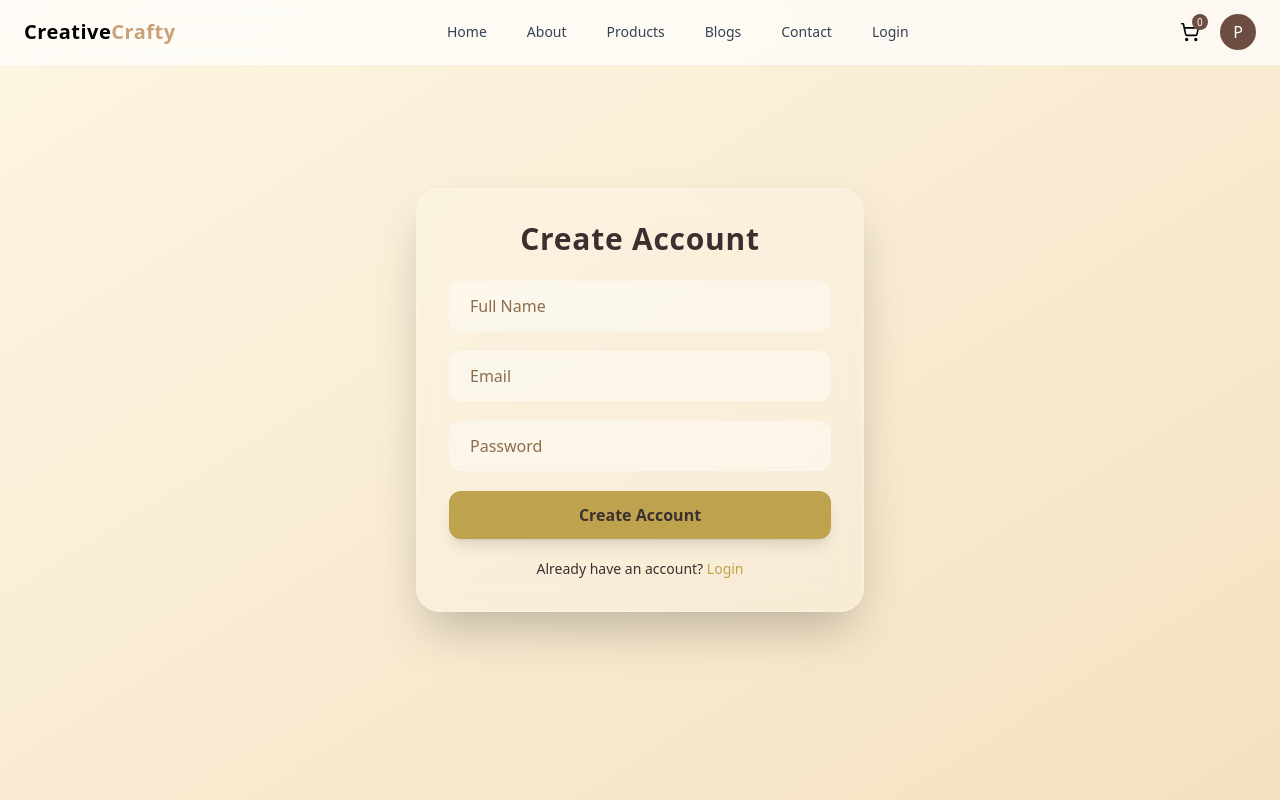
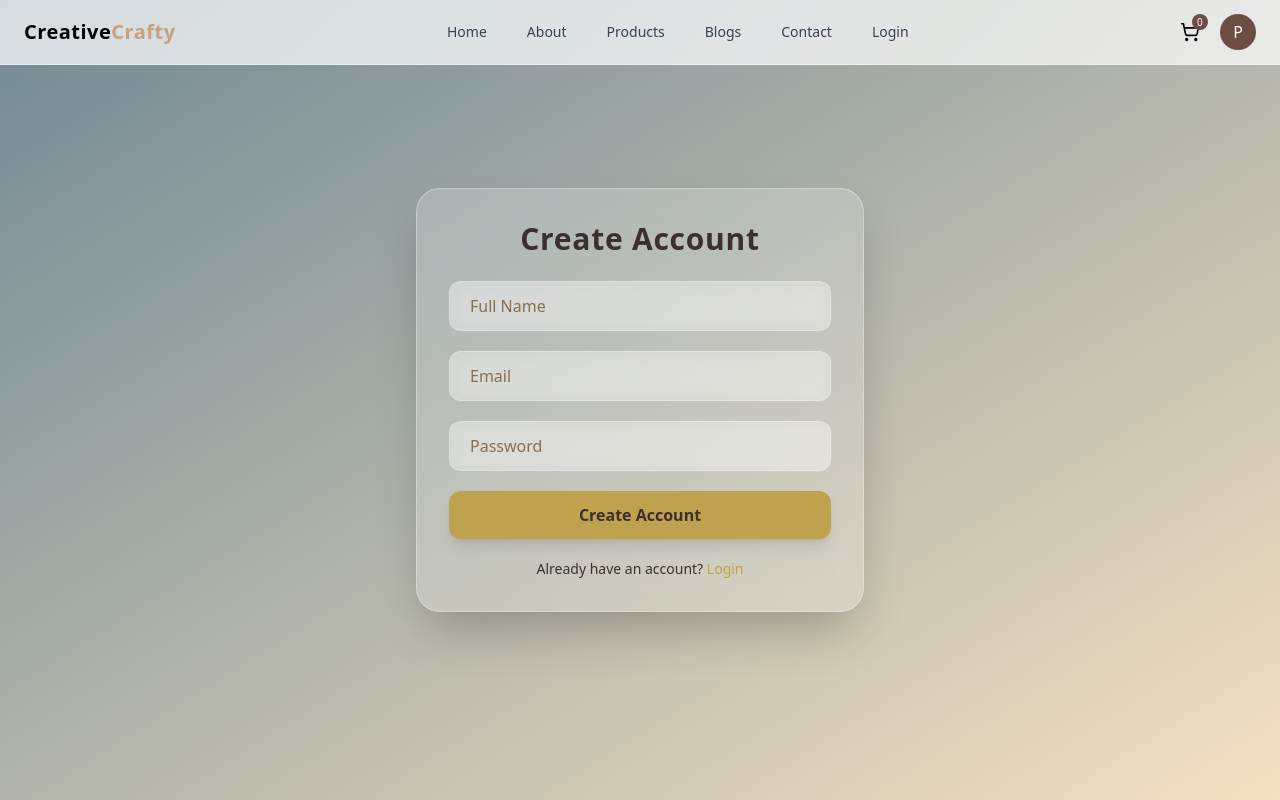
Before and after one commit to kirteshshirodkar/creativeCrafty, a React (Vite) app in the folder client/: page /register in a window 1280 px wide. Shown: the top 800 px of the page. Built offline with nearby package versions, Linux system fonts and the light colour scheme.

Commit message:
updated register

```diff
--- a/client/src/pages/auth/Register.jsx
+++ b/client/src/pages/auth/Register.jsx
@@ -18,7 +18,7 @@ const Register = () => {
   return (
     <>
       <Navbar />
-      <div className="min-h-screen bg-gradient-to-br from-[#fdf6e3] to-[#f4e1c1] flex items-center justify-center px-4">
+      <div className="min-h-screen bg-gradient-to-br from-[#738994] to-[#f4e1c1] flex items-center justify-center px-4">
         <div className="w-full max-w-md bg-white/20 backdrop-blur-md rounded-3xl p-8 shadow-2xl border border-white/30">
           <h2 className="text-3xl font-semibold text-[#3b2f2f] text-center mb-6 tracking-wide">
             Create Account
```
